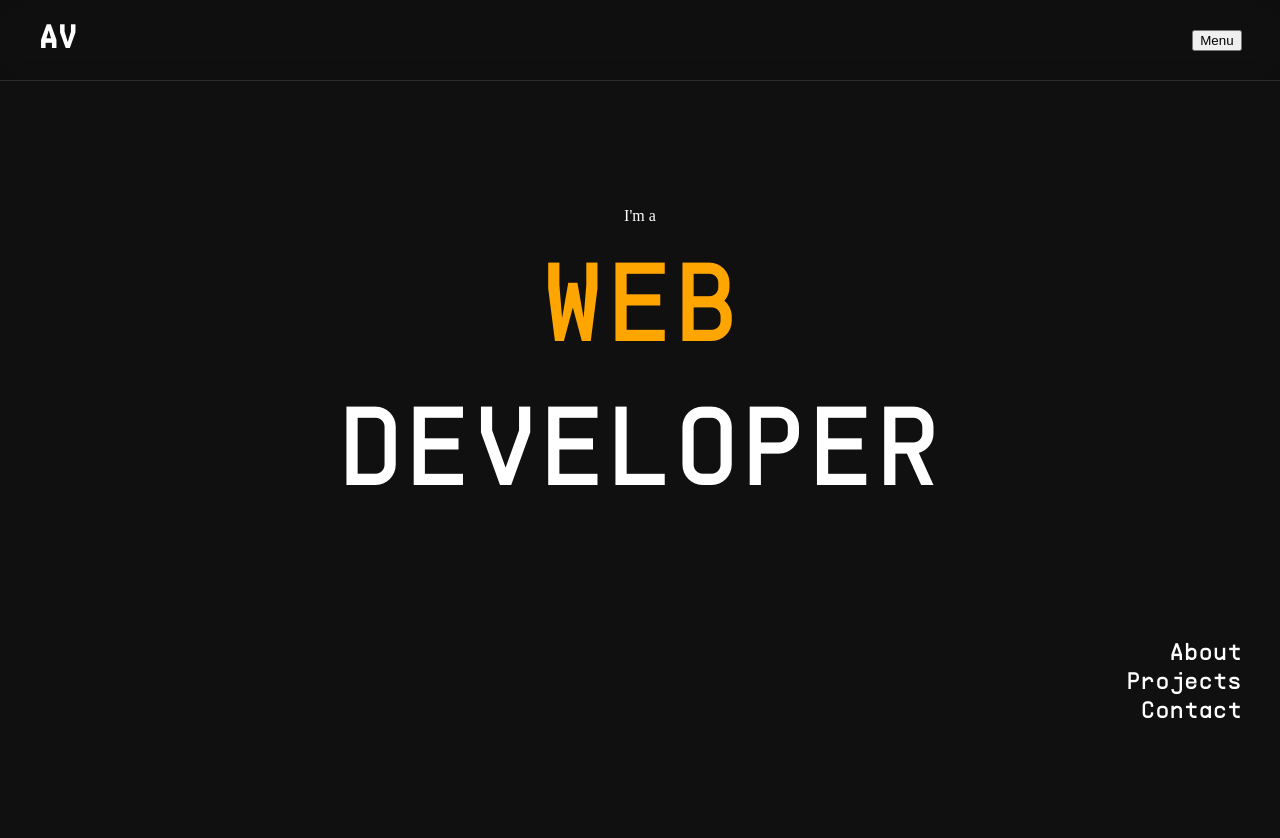
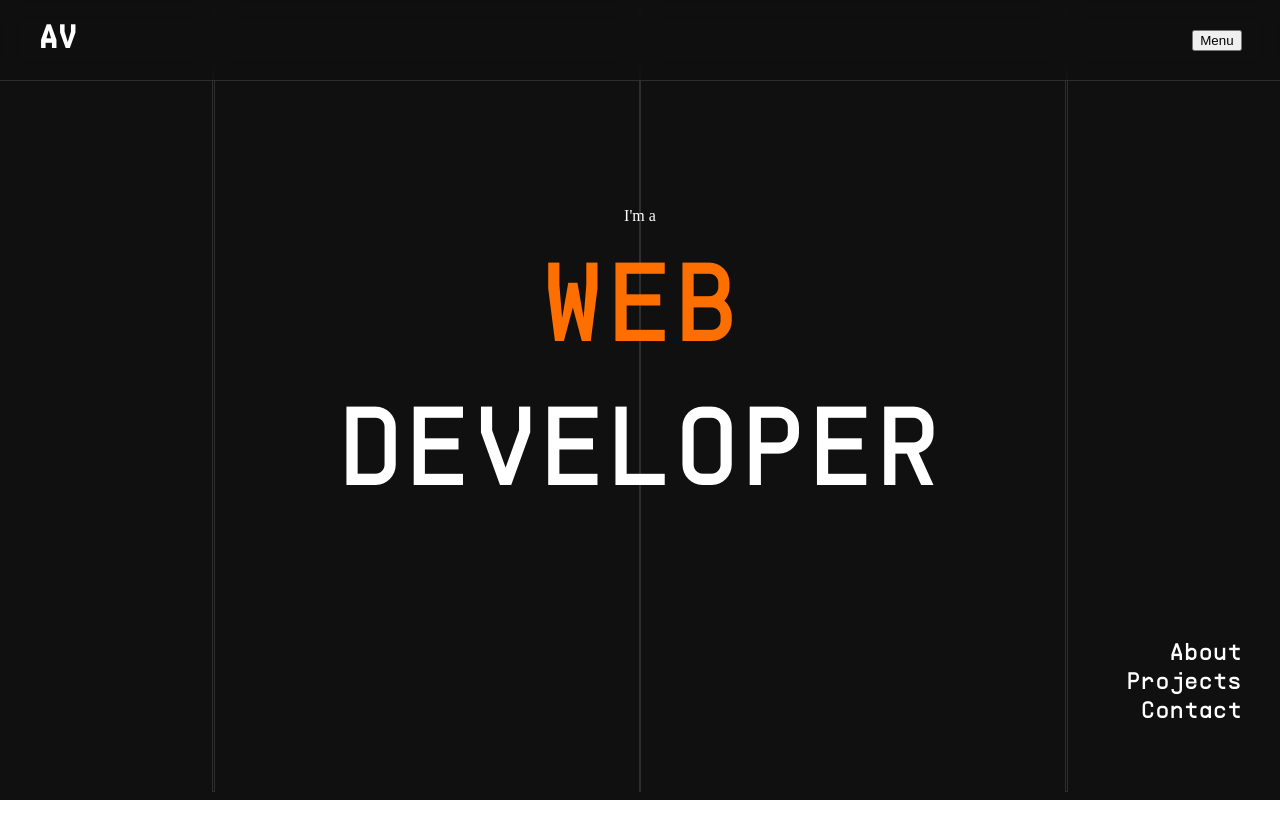
Before and after one commit to notarjunvijayan/Portfolio5.0, a SvelteKit app: page / in a window 1280 px wide. Shown: the top 838 px of the page. Built offline with nearby package versions, Linux system fonts and the light colour scheme.

Commit message:
Lines Added

```diff
--- a/src/routes/+layout.svelte
+++ b/src/routes/+layout.svelte
@@ -2,6 +2,7 @@
     <h2>AV</h2>
     <button>Menu</button>
 </nav>
+
 <style>
     @import './fonts.css';
     nav{
--- a/src/routes/+page.svelte
+++ b/src/routes/+page.svelte
@@ -8,15 +8,34 @@
     </div>
     <div class="links">
         <a href="/about">About</a>
-        <a href="/about">Projects</a>
+        <a href="/projects">Projects</a>
         <a href="/contact">Contact</a>
+    </div>
+    <div class="lines">
+        <hr/>
+        <hr/>
+        <hr/>
     </div>
 </div>
 
 
 <style>
+    .lines{
+        position:absolute;
+        width: 100dvw;
+        height: 100dvh;
+        display:flex;
+        z-index: -1;
+        top: 0;
+        background-color: #101010;;
+    }
+    .lines hr{
+        position: relative;
+        width:0.5px;
+        border: 1px solid rgba(255, 255, 255, 0.125);
+    }
     .orange{
-        color: orange;
+        color: #FF6F00;
     }
     .hero{
         height: 70dvh;
@@ -48,9 +67,10 @@
         font-size: 1.5rem;
     }
     .container{
-        background-color: #101010;
+        background: transparent;
         color:white;
         padding-top: 10vh;
         height: 100vh;
+        z-index: 0;
     }
 </style>
--- a/src/routes/about/+page.svelte
+++ b/src/routes/about/+page.svelte
@@ -1,18 +1,41 @@
 <div class="container">
-    <div class="url">
-        \ about
+    <div class="content">
+        <div class="url">
+            \ about
+        </div>
+    </div>
+    <div class="lines">
+        <hr/>
+        <hr/>
+        <hr/>
     </div>
 </div>
 
 <style>
+    .lines{
+        position:absolute;
+        width: 100dvw;
+        height: 100dvh;
+        display:flex;
+        z-index: -1;
+        top: 0;
+        background-color: #101010;;
+    }
+    .lines hr{
+        position: relative;
+        width:0.5px;
+        border: 1px solid rgba(255, 255, 255, 0.125);
+    }
     .url{
         font-family: mono;
         font-size: 1.2rem;
     }
     .container{
-        background-color: #101010;
+        background-color: transparent;
         color:white;
         height: 100vh;
-        padding: 15dvh 3dvw;
+    }
+    .content{
+        padding:15dvh 3rem;
     }
 </style>
--- a/src/routes/contact/+page.svelte
+++ b/src/routes/contact/+page.svelte
@@ -1,18 +1,41 @@
 <div class="container">
+   <div class="content">
     <div class="url">
         \ contact
+    </div>
+   </div>
+    <div class="lines">
+        <hr/>
+        <hr/>
+        <hr/>
     </div>
 </div>
 
 <style>
+    .lines{
+        position:absolute;
+        width: 100dvw;
+        height: 100dvh;
+        display:flex;
+        z-index: -1;
+        top: 0;
+        background-color: #101010;;
+    }
+    .lines hr{
+        position: relative;
+        width:0.5px;
+        border: 1px solid rgba(255, 255, 255, 0.125);
+    }
     .url{
         font-family: mono;
         font-size: 1.2rem;
     }
     .container{
-        background-color: #101010;
+        background-color: transparent;
         color:white;
         height: 100vh;
-        padding: 15dvh 3dvw;
+    }
+    .content{
+        padding:15dvh 3rem;
     }
 </style>
--- a/src/routes/projects/+page.svelte
+++ b/src/routes/projects/+page.svelte
@@ -1,18 +1,42 @@
 <div class="container">
-    <div class="url">
-        \ contact
+    <div class="content">
+        <div class="url">
+            \ projects
+        </div>
+    </div>
+    <div class="lines">
+        <hr/>
+        <hr/>
+        <hr/>
     </div>
 </div>
 
 <style>
+    .lines{
+        position:absolute;
+        width: 100dvw;
+        height: 100dvh;
+        display:flex;
+        z-index: -1;
+        top: 0;
+        background-color: #101010;;
+    }
+    .lines hr{
+        position: relative;
+        width:0.5px;
+        border: 1px solid rgba(255, 255, 255, 0.125);
+    }
     .url{
         font-family: mono;
         font-size: 1.2rem;
     }
     .container{
-        background-color: #101010;
+        background-color: transparent;
         color:white;
         height: 100vh;
-        padding: 15dvh 3dvw;
+        z-index:0;
+    }
+    .content{
+        padding:15dvh 3rem;
     }
 </style>
```
